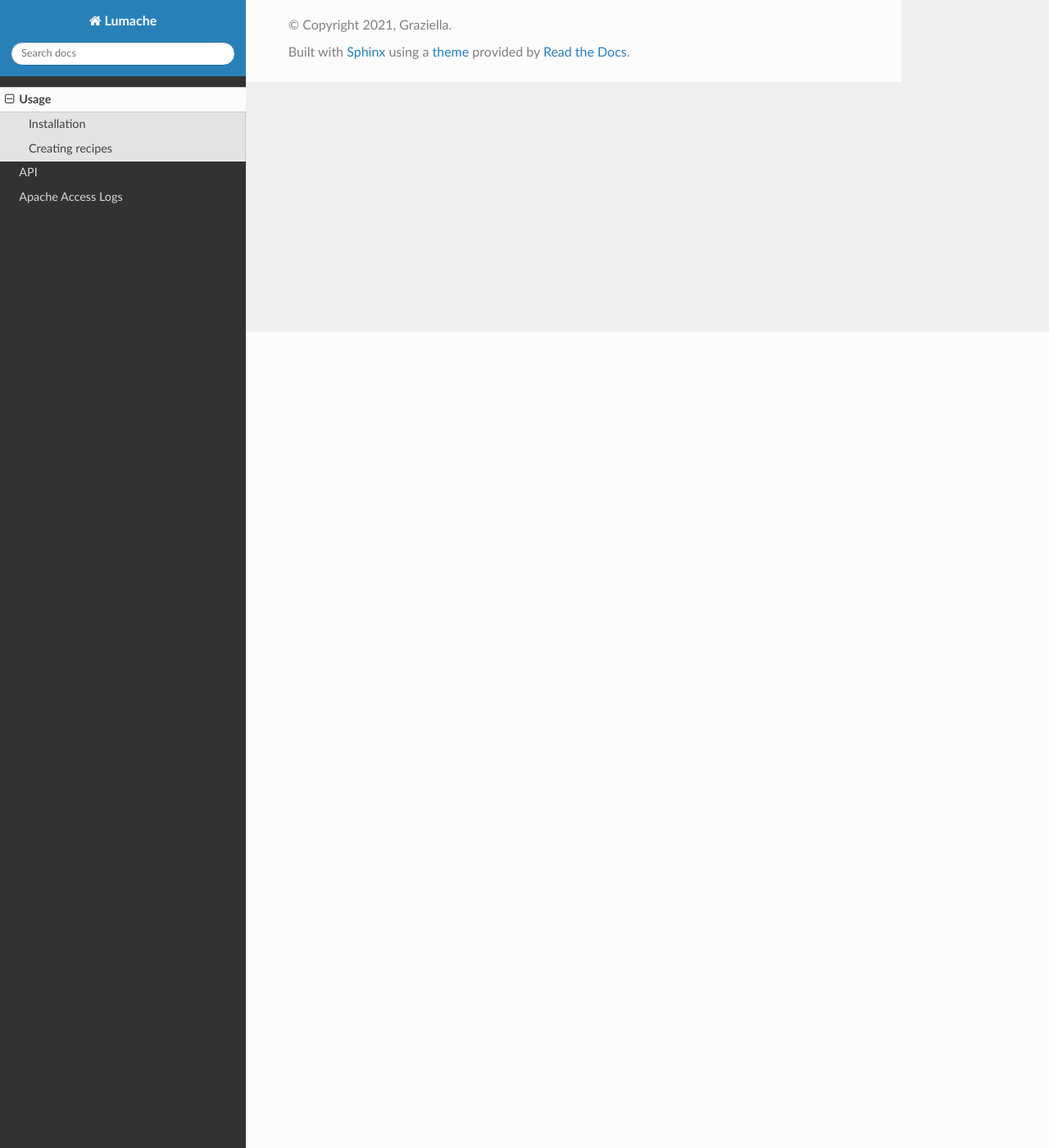
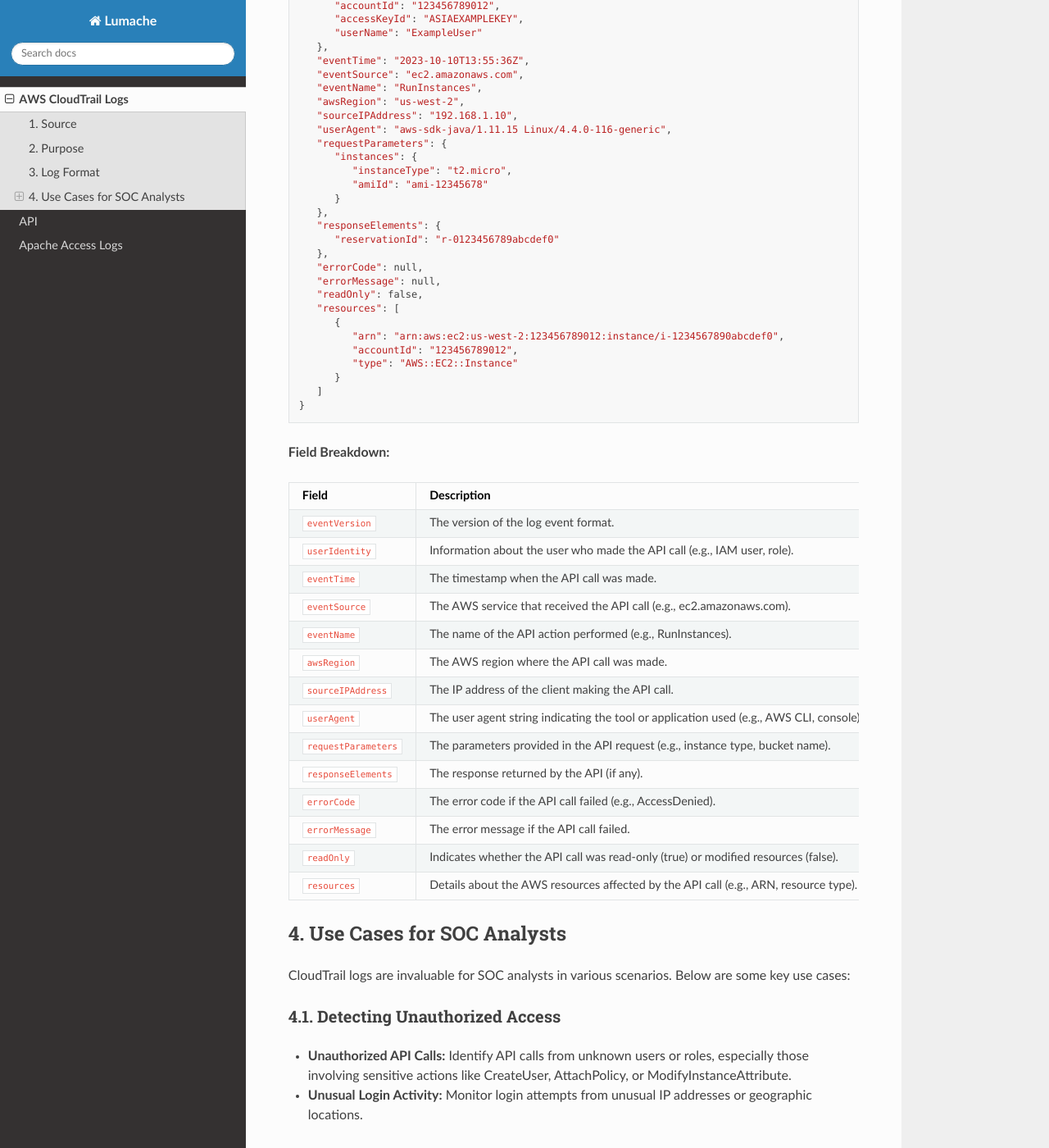
Before and after one commit to zin-htet-aung/proj, a Sphinx documentation site: the page built from docs/source/usage.rst, in a window 1280 px wide and 1400 px high, scrolled down 995 px. Shown: the whole window at 82% size. Built offline with Sphinx 7.4.7 and the Read the Docs theme 3.1.0, drawn with Linux system fonts in a browser that asks for light colours; some of the changed text lies outside the part shown.

Commit message:
Update usage.rst

```diff
--- a/docs/source/usage.rst
+++ b/docs/source/usage.rst
@@ -1,33 +1,136 @@
-Usage
-=====
+AWS CloudTrail Logs
+===================
 
-.. _installation:
+For tracking actions taken within your AWS environment.
 
-Installation
-------------
+1. Source
+---------
 
-To use Lumache, first install it using pip:
+**Name:** AWS CloudTrail
 
-.. code-block:: console
+**Description:**
+AWS CloudTrail logs all API calls made within your AWS environment, including those made via the AWS Management Console, AWS SDKs, command-line tools, and other AWS services.
 
-   (.venv) $ pip install lumache
+**Log Location:**
 
-Creating recipes
-----------------
+* Default location: Logs are stored in an Amazon S3 bucket specified during setup.
+* Custom locations can be configured via CloudTrail settings.
 
-To retrieve a list of random ingredients,
-you can use the ``lumache.get_random_ingredients()`` function:
+2. Purpose
+----------
 
-.. autofunction:: lumache.get_random_ingredients
+**Primary Purpose:**
+CloudTrail logs provide a detailed record of all API activity within your AWS account, helping you monitor resource changes, track user actions, and investigate security incidents.
 
-The ``kind`` parameter should be either ``"meat"``, ``"fish"``,
-or ``"veggies"``. Otherwise, :py:func:`lumache.get_random_ingredients`
-will raise an exception.
+**Security Relevance:**
+CloudTrail logs are critical for detecting unauthorized access, suspicious API calls, and potential security breaches. They also help in identifying misconfigurations and ensuring compliance with regulatory standards.
 
-.. autoexception:: lumache.InvalidKindError
+3. Log Format
+-------------
 
-For example:
+**Example Log Entry (JSON Format):**
 
->>> import lumache
->>> lumache.get_random_ingredients()
-['shells', 'gorgonzola', 'parsley']
+::
+
+   {
+      "eventVersion": "1.05",
+      "userIdentity": {
+         "type": "IAMUser",
+         "principalId": "AIDAEXAMPLEID",
+         "arn": "arn:aws:iam::123456789012:user/ExampleUser",
+         "accountId": "123456789012",
+         "accessKeyId": "ASIAEXAMPLEKEY",
+         "userName": "ExampleUser"
+      },
+      "eventTime": "2023-10-10T13:55:36Z",
+      "eventSource": "ec2.amazonaws.com",
+      "eventName": "RunInstances",
+      "awsRegion": "us-west-2",
+      "sourceIPAddress": "192.168.1.10",
+      "userAgent": "aws-sdk-java/1.11.15 Linux/4.4.0-116-generic",
+      "requestParameters": {
+         "instances": {
+            "instanceType": "t2.micro",
+            "amiId": "ami-12345678"
+         }
+      },
+      "responseElements": {
+         "reservationId": "r-0123456789abcdef0"
+      },
+      "errorCode": null,
+      "errorMessage": null,
+      "readOnly": false,
+      "resources": [
+         {
+            "arn": "arn:aws:ec2:us-west-2:123456789012:instance/i-1234567890abcdef0",
+            "accountId": "123456789012",
+            "type": "AWS::EC2::Instance"
+         }
+      ]
+   }
+
+**Field Breakdown:**
+
+.. list-table::
+   :header-rows: 1
+   :widths: 20 80
+
+   * - Field
+     - Description
+   * - ``eventVersion``
+     - The version of the log event format.
+   * - ``userIdentity``
+     - Information about the user who made the API call (e.g., IAM user, role).
+   * - ``eventTime``
+     - The timestamp when the API call was made.
+   * - ``eventSource``
+     - The AWS service that received the API call (e.g., ec2.amazonaws.com).
+   * - ``eventName``
+     - The name of the API action performed (e.g., RunInstances).
+   * - ``awsRegion``
+     - The AWS region where the API call was made.
+   * - ``sourceIPAddress``
+     - The IP address of the client making the API call.
+   * - ``userAgent``
+     - The user agent string indicating the tool or application used (e.g., AWS CLI, console).
+   * - ``requestParameters``
+     - The parameters provided in the API request (e.g., instance type, bucket name).
+   * - ``responseElements``
+     - The response returned by the API (if any).
+   * - ``errorCode``
+     - The error code if the API call failed (e.g., AccessDenied).
+   * - ``errorMessage``
+     - The error message if the API call failed.
+   * - ``readOnly``
+     - Indicates whether the API call was read-only (true) or modified resources (false).
+   * - ``resources``
+     - Details about the AWS resources affected by the API call (e.g., ARN, resource type).
+
+4. Use Cases for SOC Analysts
+-----------------------------
+
+CloudTrail logs are invaluable for SOC analysts in various scenarios. Below are some key use cases:
+
+4.1. Detecting Unauthorized Access
+~~~~~~~~~~~~~~~~~~~~~~~~~~~~~~~~~~
+
+* **Unauthorized API Calls:** Identify API calls from unknown users or roles, especially those involving sensitive actions like CreateUser, AttachPolicy, or ModifyInstanceAttribute.
+* **Unusual Login Activity:** Monitor login attempts from unusual IP addresses or geographic locations.
+
+4.2. Monitoring Resource Changes
+~~~~~~~~~~~~~~~~~~~~~~~~~~~~~~~~
+
+* **Resource Creation/Deletion:** Track the creation or deletion of critical resources (e.g., EC2 instances, S3 buckets, IAM roles).
+* **Configuration Changes:** Detect changes to security groups, network ACLs, or IAM policies that could expose sensitive data.
+
+4.3. Investigating Security Incidents
+~~~~~~~~~~~~~~~~~~~~~~~~~~~~~~~~~~~~~
+
+* **Incident Response:** Use CloudTrail logs to trace the source of an incident by correlating timestamps, user identities, and API actions.
+* **Forensic Analysis:** Analyze logs to determine what actions were taken before, during, and after a security breach.
+
+4.4. Threat Hunting
+~~~~~~~~~~~~~~~~~~~
+
+* **Proactive Threat Detection:** Search for indicators of compromise (IOCs) such as unusual API patterns, unexpected resource modifications, or high-frequency API calls.
+* **Correlation with Other Logs:** Combine CloudTrail logs with VPC Flow Logs, GuardDuty findings, or CloudWatch Logs to identify advanced threats.
```
